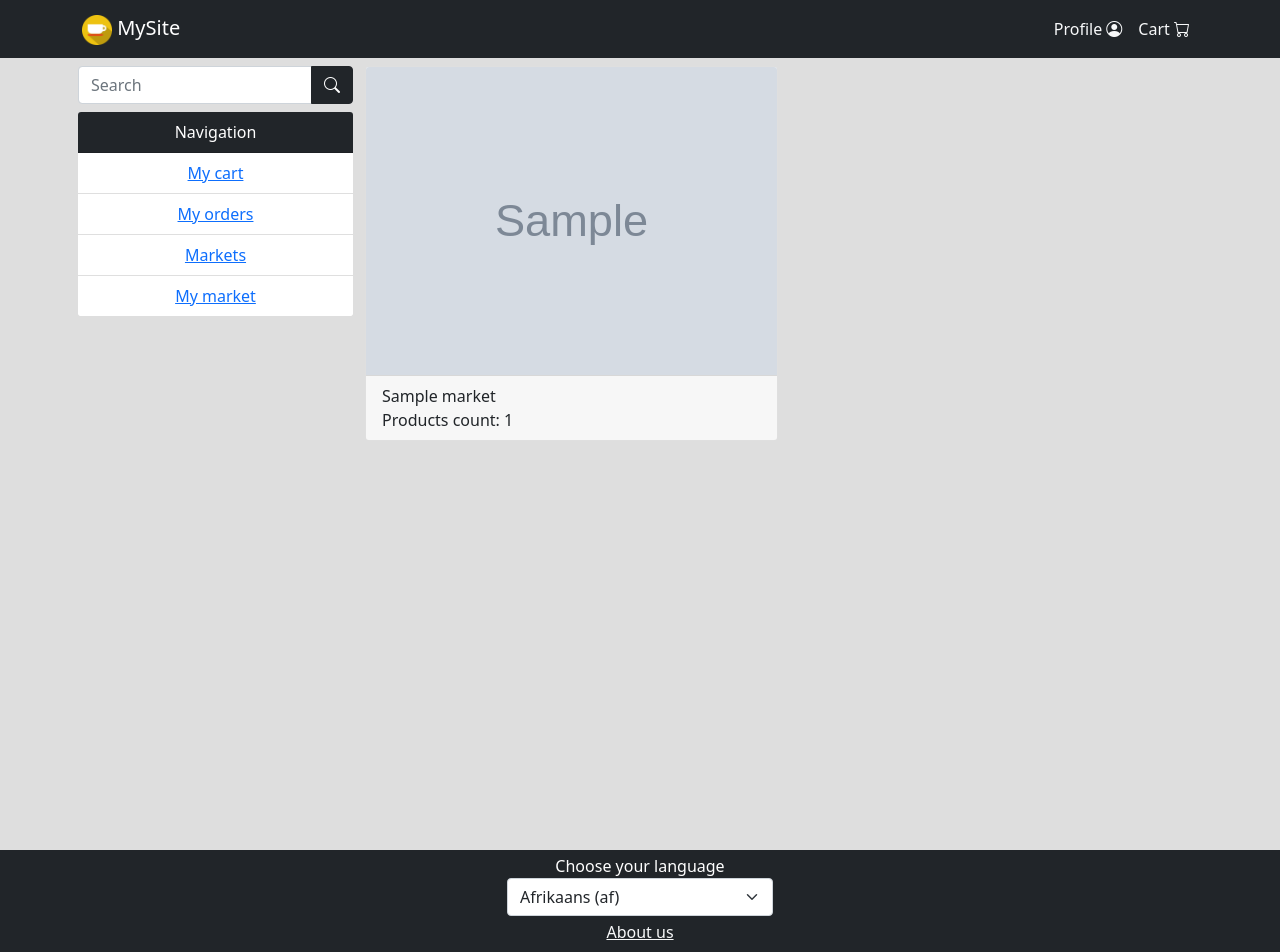
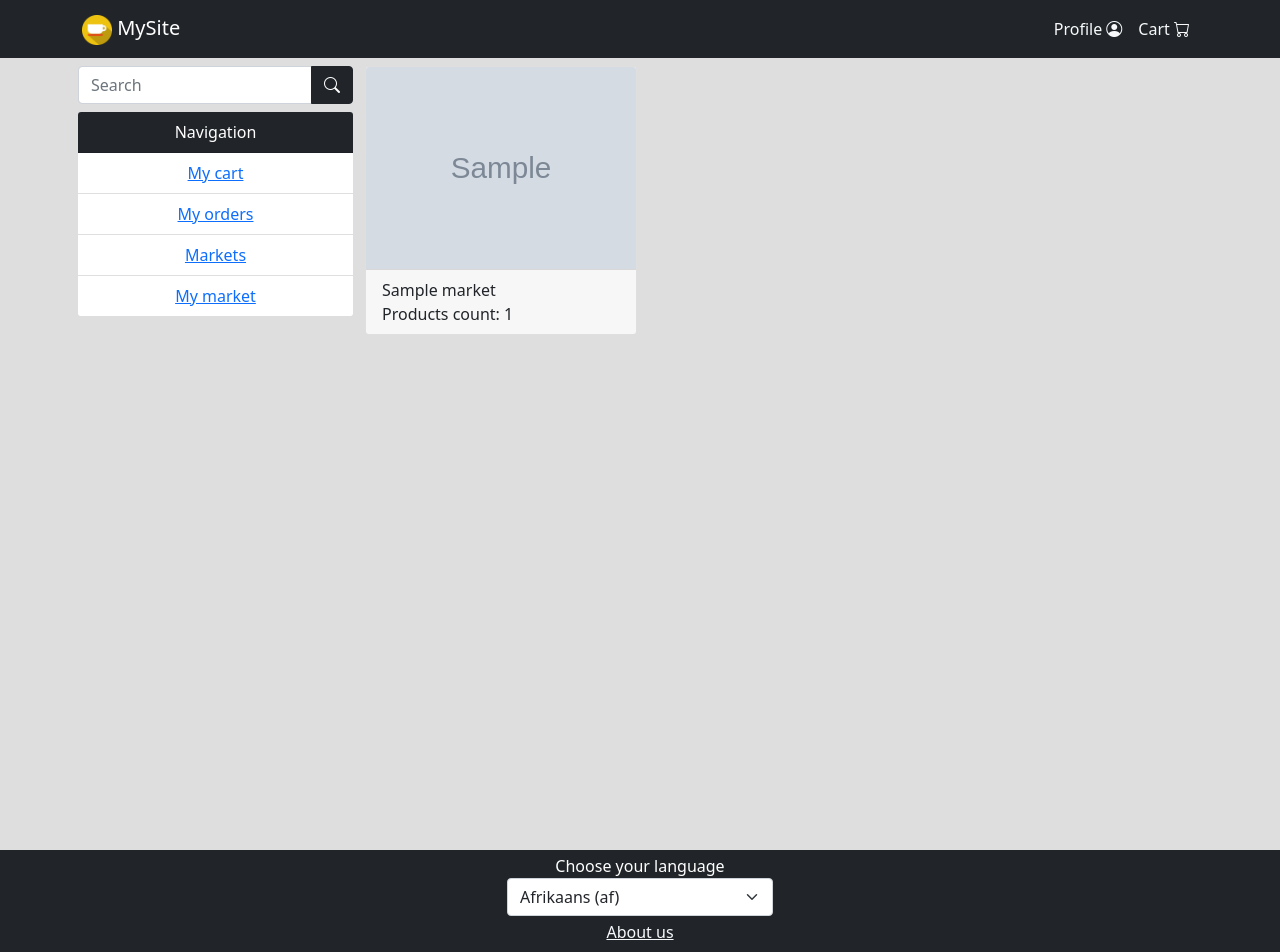
Before and after one commit to Entsllor/django-market, a Django app: template project/market_app/templates/market_app/markets_list.html in a window 1280 px wide. Run offline with Django 3.2, Linux system fonts and the light colour scheme; the template is opened without the code that fills it: most values are stand-ins (such as "Sample title", 1, 10 or a date in 2020); grey boxes marked "Sample" are stand-in pictures; parts of the project's set-up code (start-up, migrations or seed data) failed here and were passed over.

Commit message:
perf(MarketList): add paginator

```diff
--- a/project/market_app/templates/market_app/markets_list.html
+++ b/project/market_app/templates/market_app/markets_list.html
@@ -2,7 +2,7 @@
 {% load i18n %}
 
 {% block main_center_block %}
-  <div class="row row-cols-1 row-cols-md-2 g-2 m-0">
+  <div class="row row-cols-2 row-cols-md-3 g-2 m-0">
     {% for market in markets %}
       <div class="col">
         <a class="text-decoration-none text-dark" href="{{ market.get_absolute_url }}">
@@ -22,4 +22,5 @@
       </div>
     {% endfor %}
   </div>
+  {% include 'market_app/include/paginator.html' %}
 {% endblock %}
```
